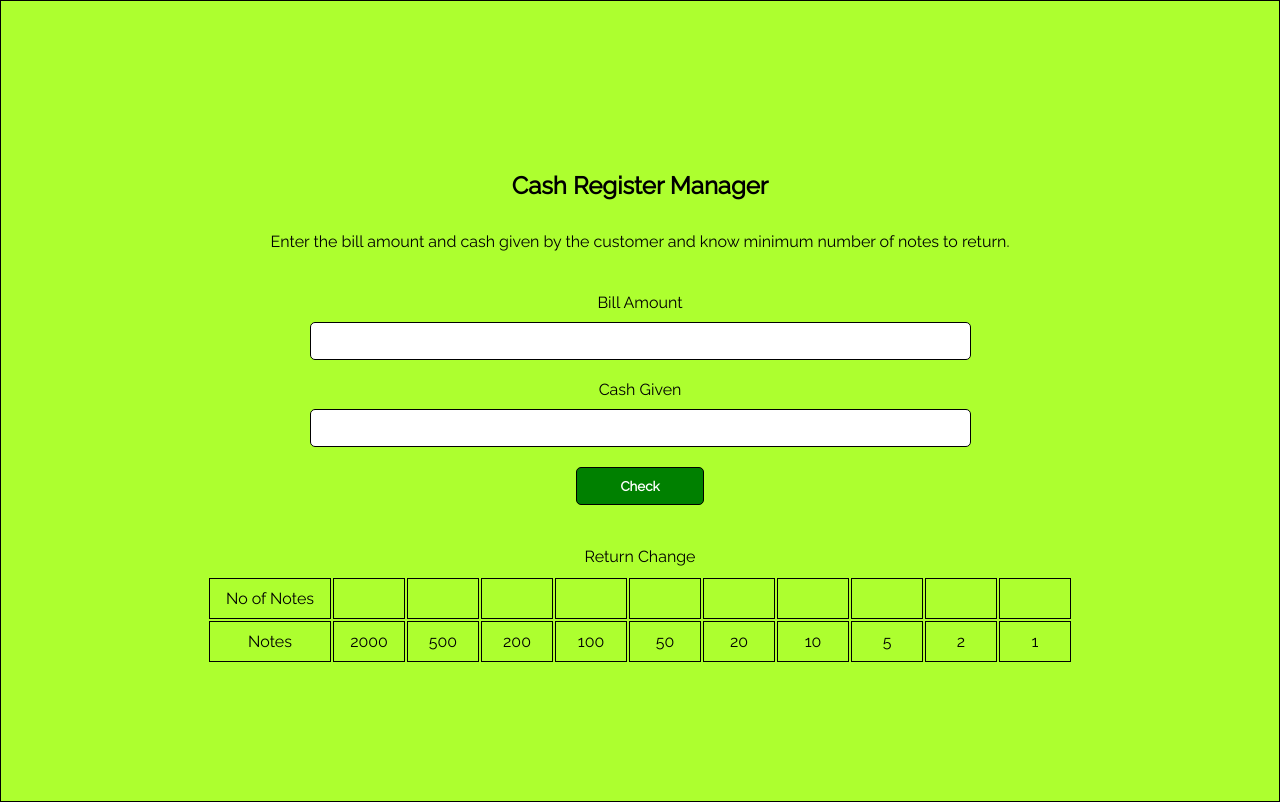
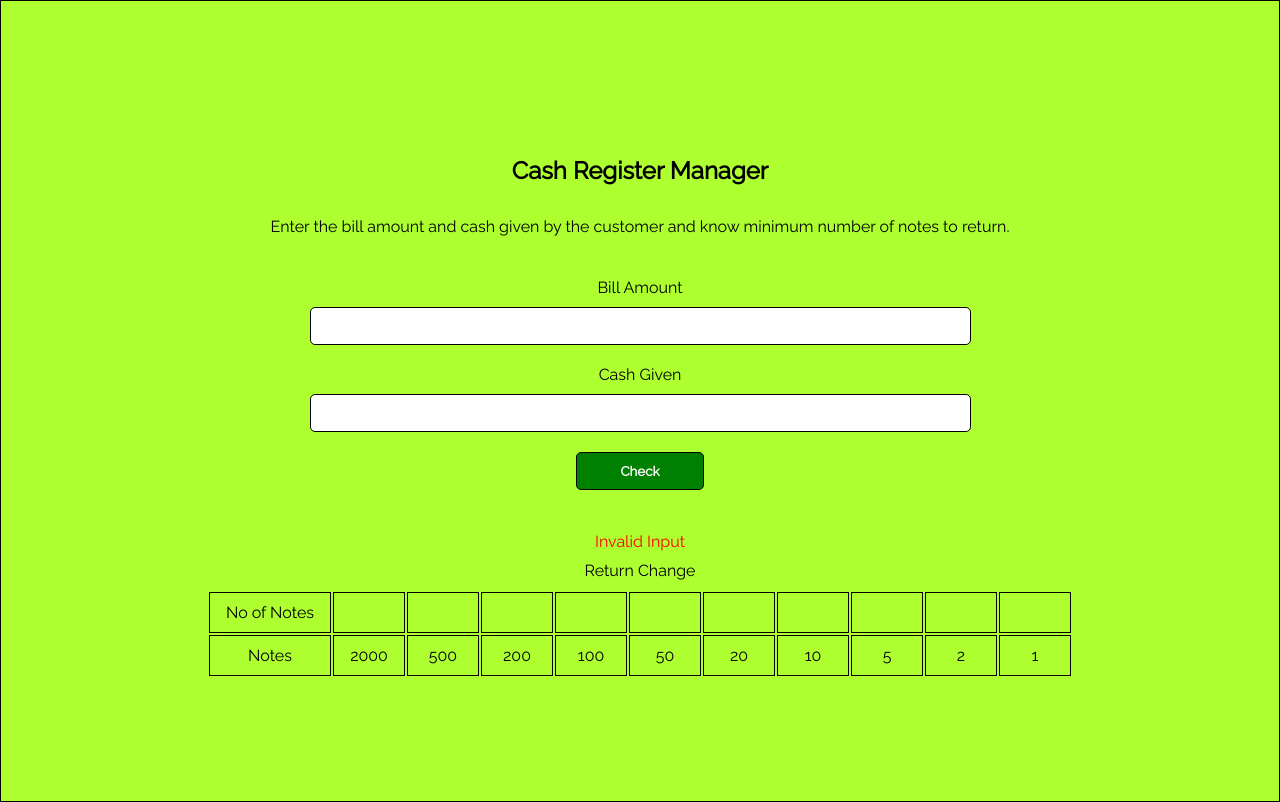
Before and after one commit to Phoenix6296/cash-register, a plain HTML site: page index.html in a window 1280 px wide. Both pictures are taken after a click on the button "Check". Drawn offline with Linux system fonts and the light colour scheme.

Commit message:
Error Handling Feature Added

```diff
--- a/index.html
+++ b/index.html
@@ -25,6 +25,7 @@
         <label for="cash-given">Cash Given</label>
         <input id="cash-given" type="number">
         <button id="submit">Check</button>
+        <div id="error-message"></div>
         <caption>Return Change</caption>
         <table id="change-table">
             <tbody>
--- a/script.js
+++ b/script.js
@@ -3,7 +3,7 @@ const cashGiven = document.querySelector("#cash-given");
 
 const checkButton = document.querySelector("#submit");
 checkButton.addEventListener("click", () => {
-    if (billAmount.value > 0 && cashGiven.value > 0 && cashGiven.value >= billAmount.value) {
+    if (billAmount.value > '0' && cashGiven.value > '0' && (cashGiven.value - billAmount.value) >= '0') {
         const change = cashGiven.value - billAmount.value;
         const noOf2000Notes = Math.floor(change / 2000);
         const noOf500Notes = Math.floor((change - noOf2000Notes * 2000) / 500);
@@ -41,8 +41,13 @@ checkButton.addEventListener("click", () => {
             }
         }
     }
-    else
-        console.error("Invalid Input");
-
-
+    else {
+        let errorMsg = document.getElementById("error-message");
+        setTimeout(() => {
+            errorMsg.style.display = "none";
+        }, 3000);
+        errorMsg.innerHTML = "Invalid Input";
+        errorMsg.style.color = "red";
+        // console.error("Invalid Input");
+    }
 });
```
